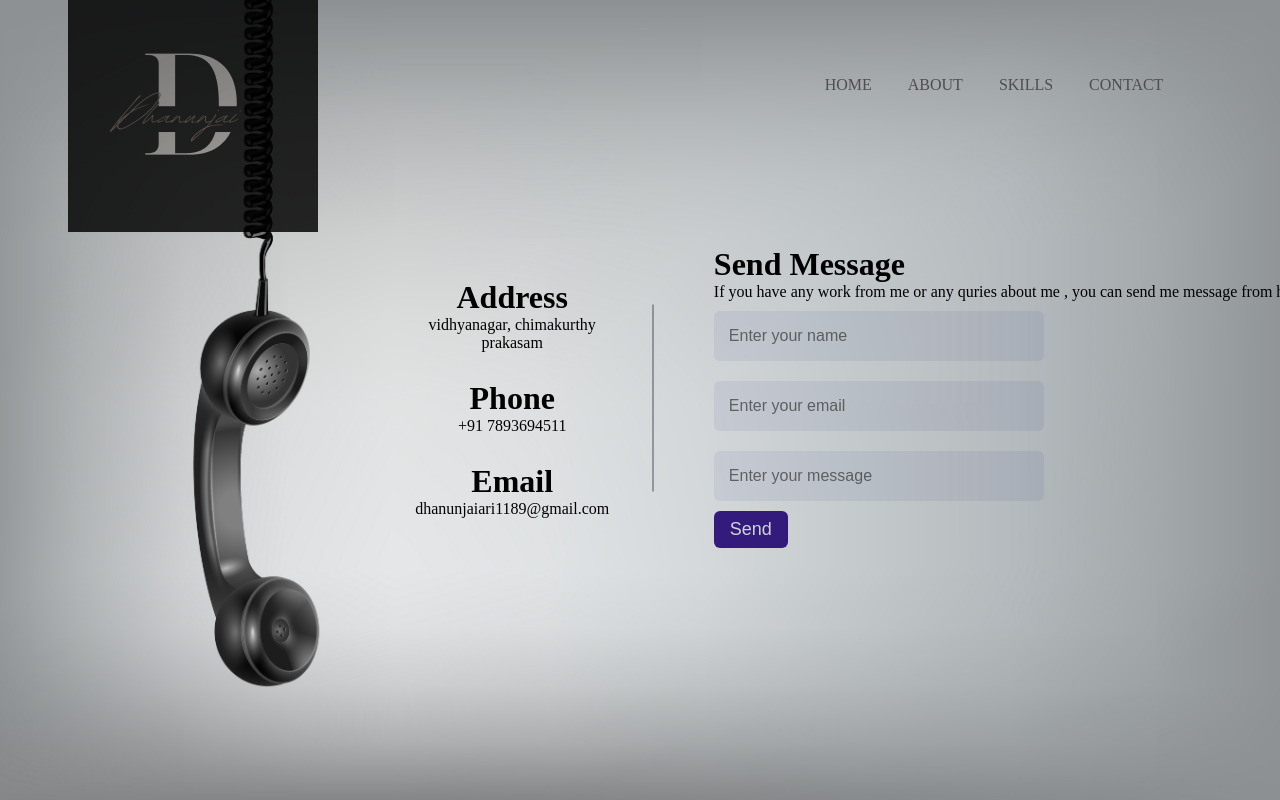
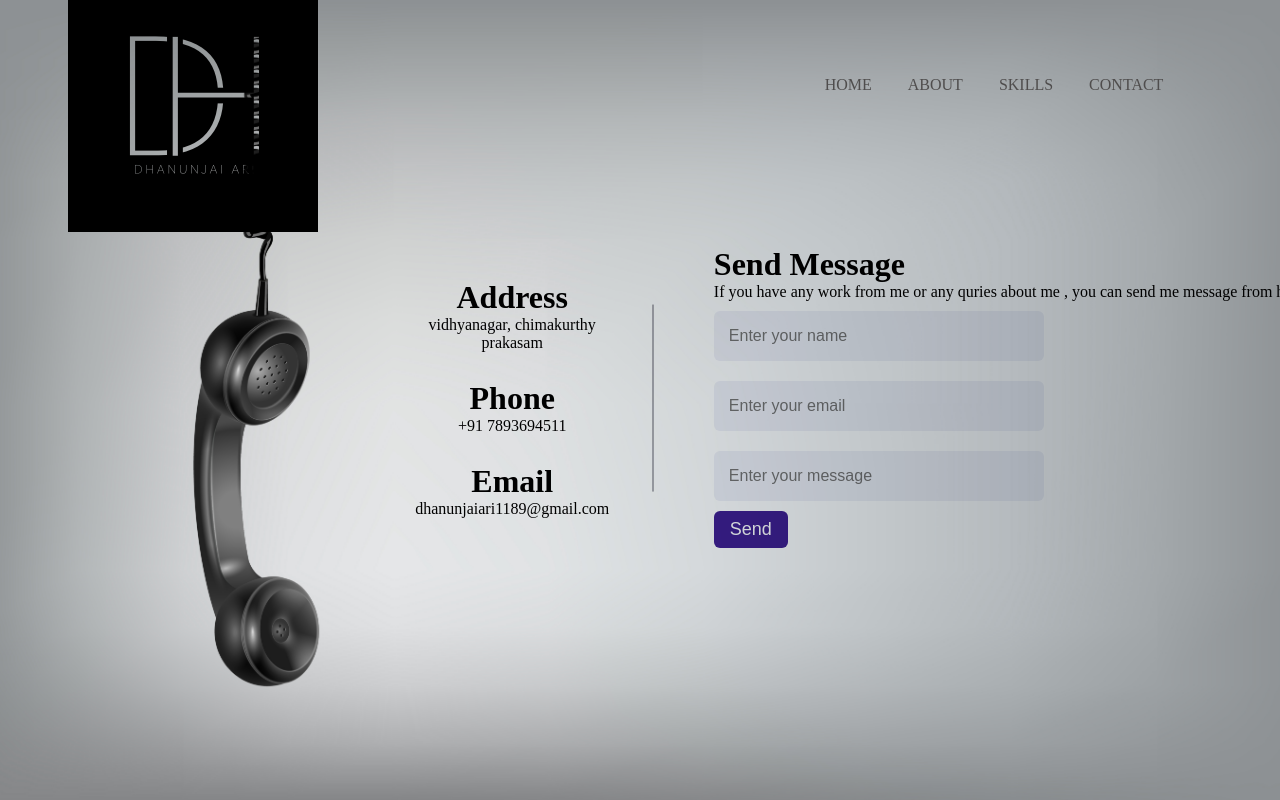
Before and after one commit to dhanunjairao/Dhanunjai-Portfolio, a plain HTML site: page contact.html in a window 1280 px wide. Shown: the top 800 px of the page. Drawn offline with Linux system fonts and the light colour scheme.

Commit message:
Update contact.html

```diff
--- a/contact.html
+++ b/contact.html
@@ -7,7 +7,7 @@
     <body>
         <div class="main">
             <div class="navbar">
-                <img src="blogo.png" class="logo">
+                <img src="wlogo.png" class="logo">
                 <ul>
                     <li><a href="index.html">HOME</a></li>
                     <li><a href="about.html">ABOUT</a></li>
```
